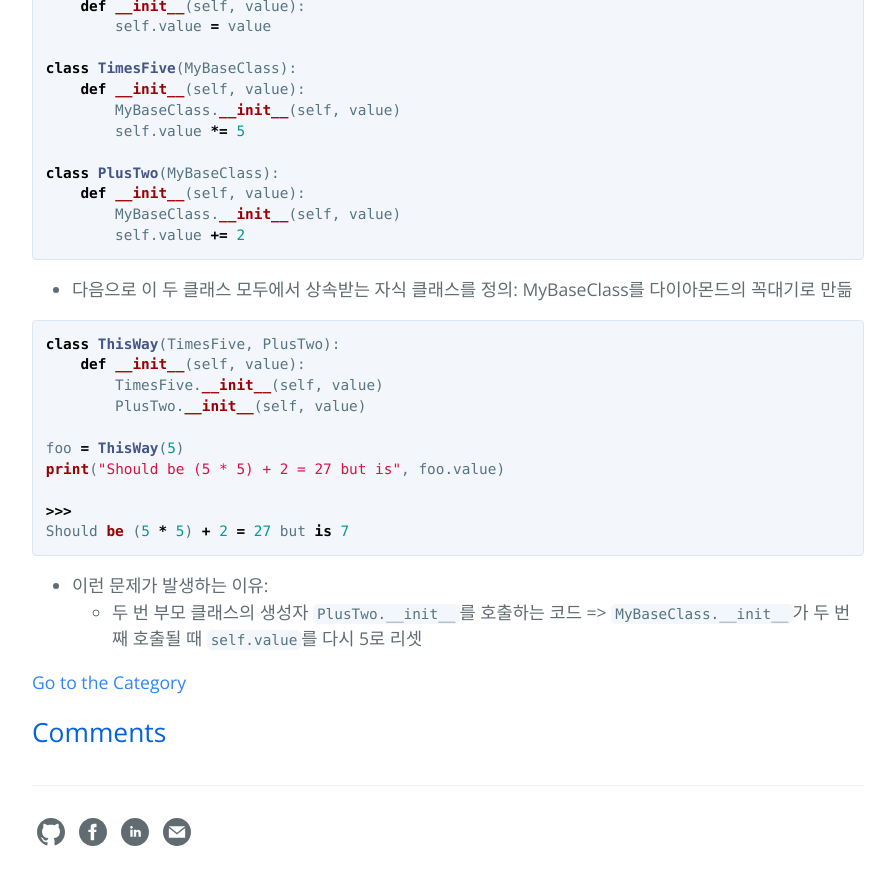
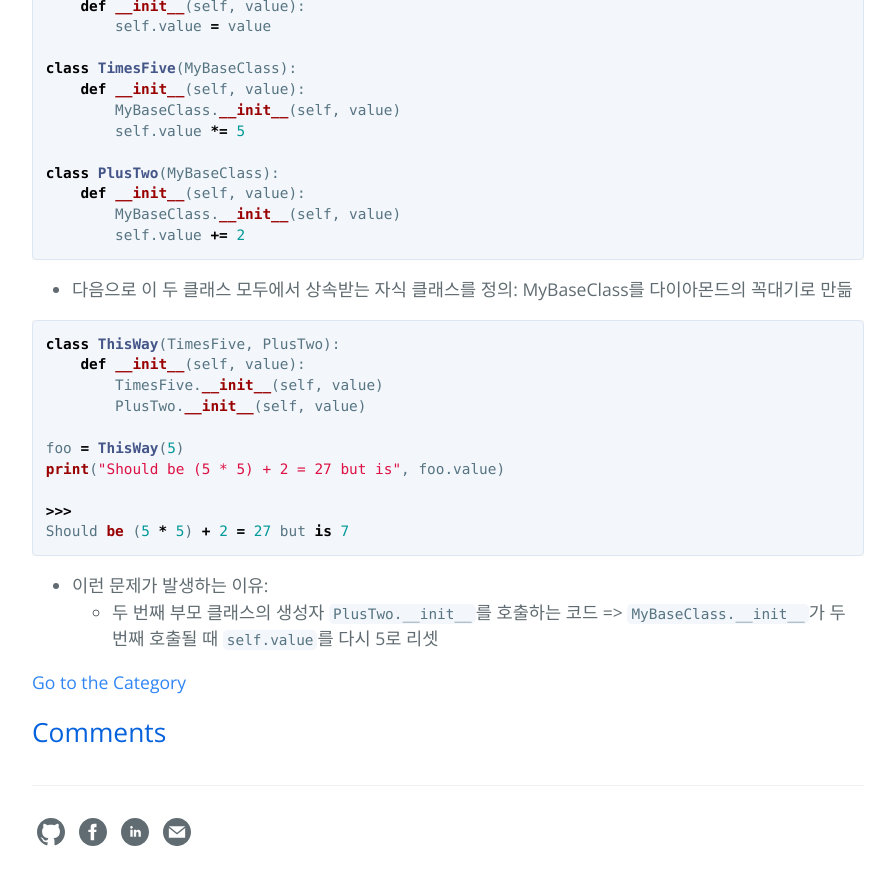
Before and after one commit to hcnoh/hcnoh.github.io, a Jekyll site: the page built from _posts/2018-10-06-effective-python-way25.md, in a window 1280 px wide and 900 px high, scrolled down 1902 px. Shown: the top 885 px of the window, without its empty margins (192-1087 px from the left). Built offline with Jekyll 4.4.1, drawn with Linux system fonts in a browser that asks for light colours; comment, search, counter and statistics services are not loaded.

Commit message:
Update 2018-10-06-effective-python-way25.md

````diff
--- a/_posts/2018-10-06-effective-python-way25.md
+++ b/_posts/2018-10-06-effective-python-way25.md
@@ -106,4 +106,4 @@
 ```
 
 - 이런 문제가 발생하는 이유:
-    - 두 번 부모 클래스의 생성자 `PlusTwo.__init__`를 호출하는 코드 => `MyBaseClass.__init__`가 두 번째 호출될 때 `self.value`를 다시 5로 리셋
+    - 두 번째 부모 클래스의 생성자 `PlusTwo.__init__`를 호출하는 코드 => `MyBaseClass.__init__`가 두 번째 호출될 때 `self.value`를 다시 5로 리셋
````
